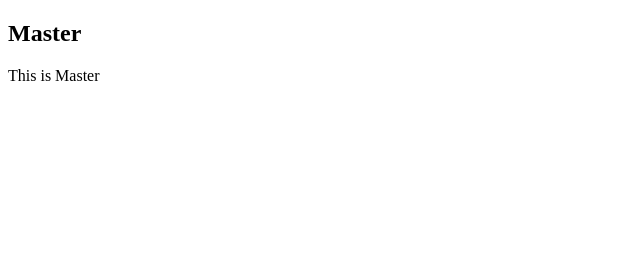
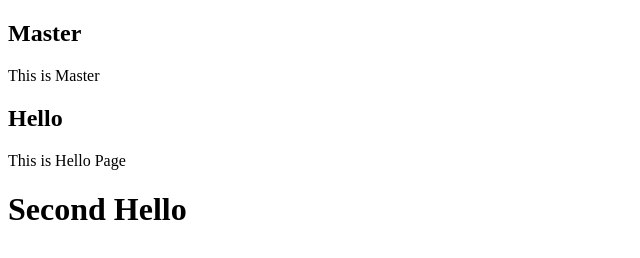
Before and after one commit to khinnwewin/pre_intern01, a plain HTML site: page tester.html in a window 1280 px wide. Shown: the whole page, without its empty margins (0-640 px from the left). Drawn offline with Linux system fonts and the light colour scheme.

Commit message:
added Second Hello

```diff
--- a/tester.html
+++ b/tester.html
@@ -8,5 +8,8 @@
 <body>
    <h2>Master</h2>
    This is Master
+   <h2>Hello</h2>
+   This is Hello Page
+   <h1>Second Hello</h1>
 </body>
 </html>
```
